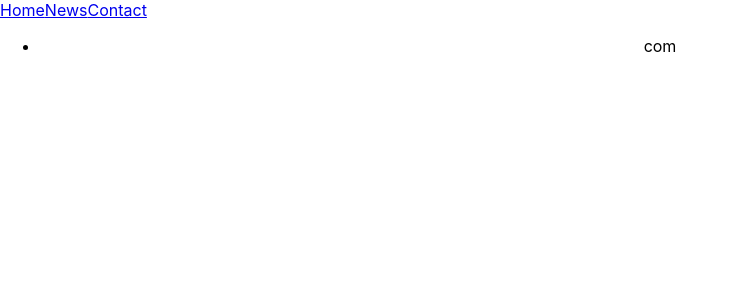
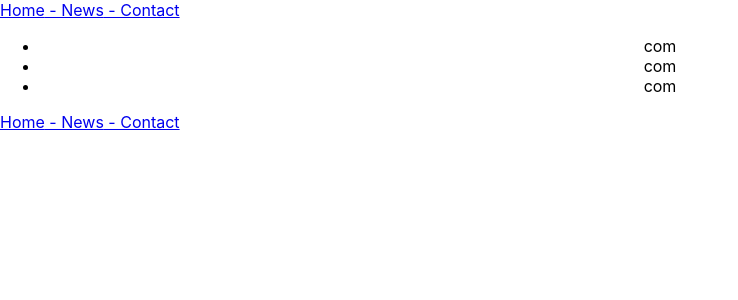
Before and after one commit to medrom4/it-cam, a React (Create React App) app: page / in a window 1280 px wide. Shown: the top 300 px of the page, without its empty margins (0-738 px from the left). Built offline with nearby package versions, Linux system fonts and the light colour scheme.

Commit message:
auto-import

```diff
--- a/src/App.js
+++ b/src/App.js
@@ -1,32 +1,18 @@
 import React from 'react';
 import logo from './logo.svg';
 import './App.css';
+
+import Header from './header.js';
+import Technologies from './technologies.js';
+import Footer from './footer';
+
 
 const App = () => {
   return (
     <div>
       <Header />
       <Technologies />
-    </div>
-  );
-}
-
-const Header = () => {
-  return (
-    <div>
-      <a href="#sr">Home</a>
-      <a href="#sr">News</a>
-      <a href="#sr">Contact</a>
-    </div>
-  );
-}
-
-const Technologies = () => {
-  return (
-    <div className="App">
-        <ul>
-          <li>com</li>
-        </ul>
+      <Footer />
     </div>
   );
 }
--- /dev/null
+++ b/src/footer.js
@@ -0,0 +1,14 @@
+import React from 'react';
+
+
+const Footer = () => {
+  return (
+    <div>
+      <a href="#sr">Home</a>
+      <a href="#sr"> - News</a>
+      <a href="#sr"> - Contact</a>
+    </div>
+  );
+}
+
+export default Footer;
--- /dev/null
+++ b/src/header.js
@@ -0,0 +1,14 @@
+import React from 'react';
+
+
+const Header = () => {
+  return (
+    <div>
+      <a href="#sr">Home</a>
+      <a href="#sr"> - News</a>
+      <a href="#sr"> - Contact</a>
+    </div>
+  );
+}
+
+export default Header;
--- /dev/null
+++ b/src/technologies.js
@@ -0,0 +1,16 @@
+import React from 'react';
+
+
+const Technologies = () => {
+    return (
+        <div className="App">
+            <ul>
+                <li>com</li>
+                <li>com</li>
+                <li>com</li>
+            </ul>
+        </div>
+    );
+}
+
+export default Technologies;
```
